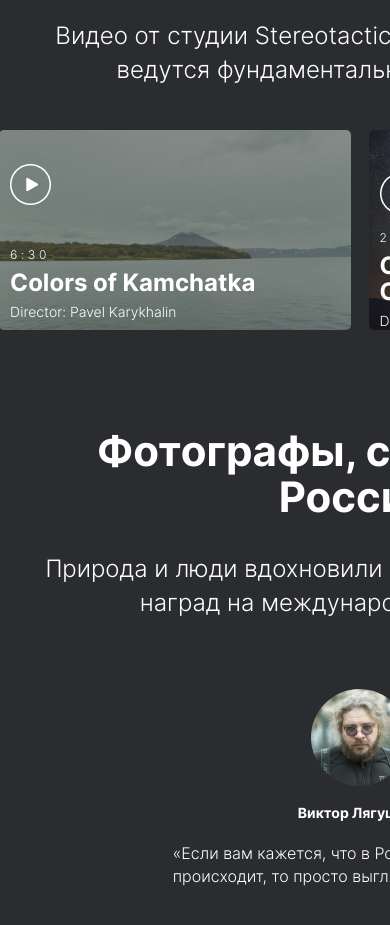
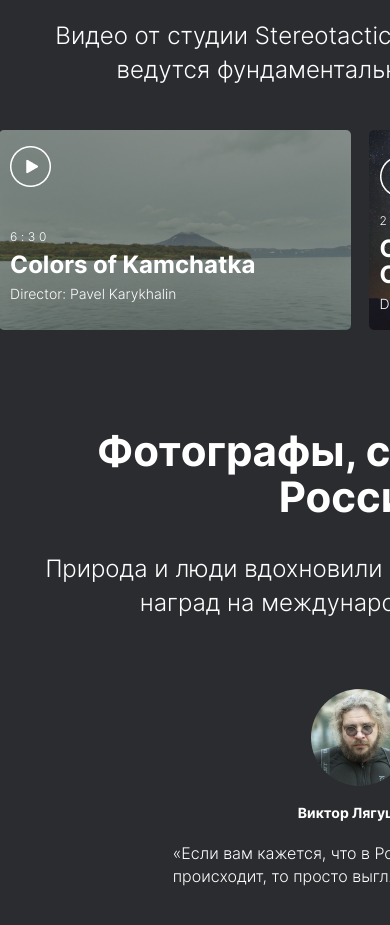
Before and after one commit to ekerimkhanova/ekerimkhanova1.github.io, a plain HTML site: page index.html in a window 390 px wide. Shown: the part 6240-7165 px from the top of the page. Drawn offline with Linux system fonts and the light colour scheme; files whose address does not match are found by name.

Commit message:
change style.css

```diff
--- a/styles/style.css
+++ b/styles/style.css
@@ -440,7 +440,7 @@ max-width: 1480px;
                                     .labels {
                                         margin-left: 2%;
                                         position: absolute;
-                                        margin-top: -45%;
+                                        margin-top: -50%;
                                     }
                                     .video__container {
                                         display: flex;
@@ -612,7 +612,7 @@ max-width: 1480px;
                                         }
                                         .labels {
                                             margin-left: 3%;
-                                            margin-top: -50%;
+                                            margin-top: -55%;
                                         }
                                         .video__duration {
                                             margin-top: 50px;
```
